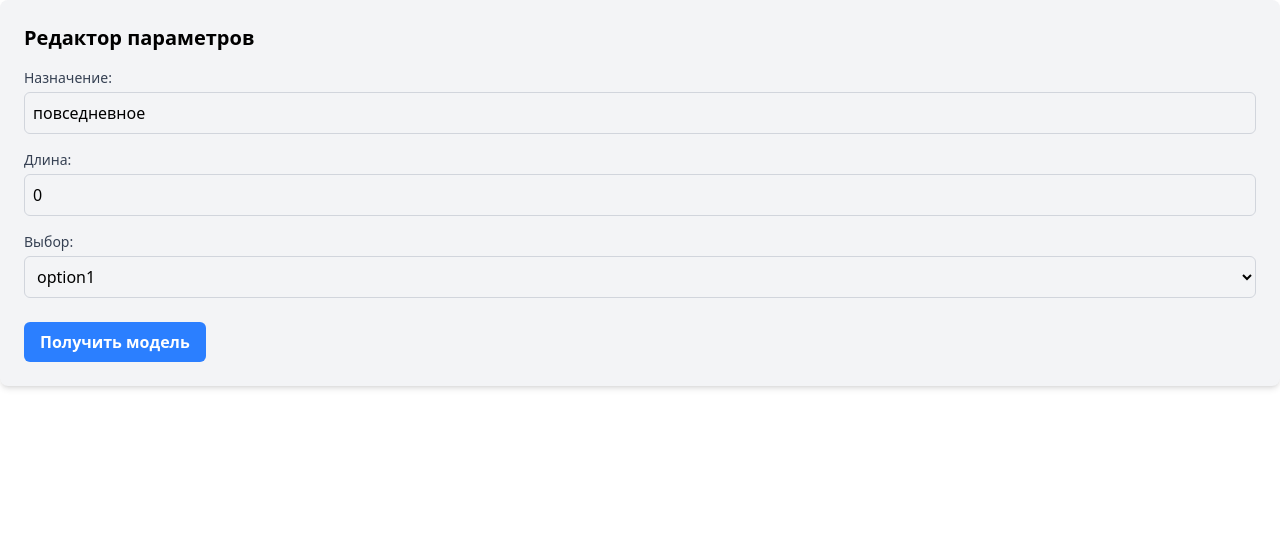
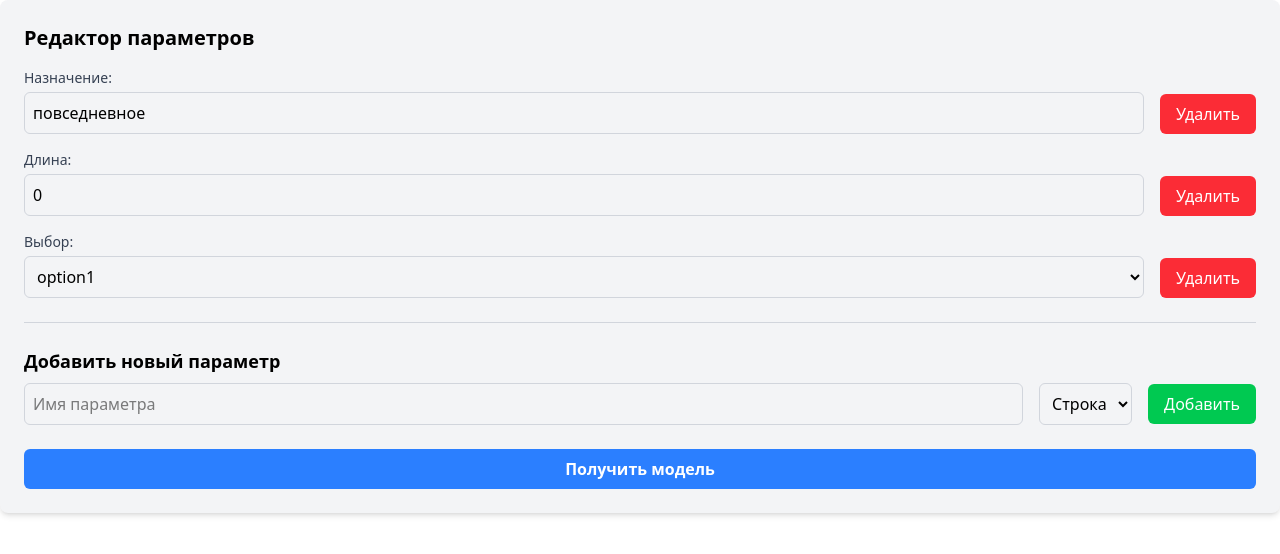
Before and after one commit to aiilma/model-param-editor-app, a React (Vite) app: page / in a window 1280 px wide. Shown: the top 554 px of the page. Built offline with nearby package versions, Linux system fonts and the light colour scheme.

Commit message:
feat(ModelParamEditor): добавлена возможность динамически добавлять и удалять именованные параметры

```diff
--- a/src/views/ModelParamEditor/ModelParamEditor.tsx
+++ b/src/views/ModelParamEditor/ModelParamEditor.tsx
@@ -1,16 +1,24 @@
 import React, { useState } from 'react'
 import type { Model, Param, ParamValue } from '../../types/param-editor.ts'
 import ParamInput from './ParamInput'
-import { getDefaultValue, normalizeParamValues } from './utils'
+import { getDefaultValue, normalizeParamValues, generateUniqueId } from './utils'
 
 interface ModelParamEditorProps {
   params: Param[]
   model: Model
 }
 
-const ModelParamEditor: React.FC<ModelParamEditorProps> = ({ params, model }) => {
-  const initializeParamValues = () => {
-    return params.map((param) => {
+const ModelParamEditor: React.FC<ModelParamEditorProps> = ({ params: initialParams, model }) => {
+  const [params, setParams] = useState<Param[]>(initialParams)
+  const [paramValues, setParamValues] = useState<ParamValue[]>(initializeParamValues())
+
+  const [newParamName, setNewParamName] = useState('')
+  const [newParamType, setNewParamType] = useState<'string' | 'number' | 'select'>('string')
+  const [newParamOptions, setNewParamOptions] = useState<string[]>([])
+  const [newOption, setNewOption] = useState('')
+
+  function initializeParamValues() {
+    return initialParams.map((param) => {
       const existingValue = model.paramValues.find((pv) => pv.paramId === param.id)
       return {
         paramId: param.id,
@@ -18,8 +26,6 @@ const ModelParamEditor: React.FC<ModelParamEditorProps> = ({ params, model }) =>
       }
     })
   }
-
-  const [paramValues, setParamValues] = useState<ParamValue[]>(initializeParamValues())
 
   const handleInputChange = (paramId: number, value: string | number) => {
     setParamValues((prevValues) => {
@@ -31,6 +37,47 @@ const ModelParamEditor: React.FC<ModelParamEditorProps> = ({ params, model }) =>
       }
       return updatedValues
     })
+  }
+
+  const handleAddOption = () => {
+    if (newOption.trim()) {
+      setNewParamOptions((prevOptions) => [...prevOptions, newOption.trim()])
+      setNewOption('')
+    }
+  }
+
+  const handleAddParam = () => {
+    if (!newParamName.trim()) return
+
+    let newParam: Param
+
+    if (newParamType === 'select') {
+      newParam = {
+        id: generateUniqueId(),
+        name: newParamName,
+        type: 'select',
+        options: newParamOptions,
+      }
+    } else {
+      newParam = {
+        id: generateUniqueId(),
+        name: newParamName,
+        type: newParamType,
+      }
+    }
+
+    setParams((prevParams) => [...prevParams, newParam])
+    setParamValues((prevValues) => [
+      ...prevValues,
+      { paramId: newParam.id, value: getDefaultValue(newParam) },
+    ])
+    setNewParamName('')
+    setNewParamOptions([]) // Очистить опции после добавления параметра
+  }
+
+  const handleRemoveParam = (paramId: number) => {
+    setParams((prevParams) => prevParams.filter((param) => param.id !== paramId))
+    setParamValues((prevValues) => prevValues.filter((paramValue) => paramValue.paramId !== paramId))
   }
 
   const getModel = (): Model => {
@@ -55,17 +102,77 @@ const ModelParamEditor: React.FC<ModelParamEditorProps> = ({ params, model }) =>
       <h2 className="text-xl font-bold mb-4">Редактор параметров</h2>
       <div className="space-y-4">
         {params.map((param) => (
-          <ParamInput
-            key={param.id}
-            param={param}
-            value={paramValues.find((pv) => pv.paramId === param.id)?.value || ''}
-            onChange={handleInputChange}
+          <div key={param.id} className="flex items-end space-x-4">
+            <div className="flex-1">
+              <ParamInput
+                param={param}
+                value={paramValues.find((pv) => pv.paramId === param.id)?.value || ''}
+                onChange={handleInputChange}
+              />
+            </div>
+            <button
+              onClick={() => handleRemoveParam(param.id)}
+              className="px-4 py-2 bg-red-500 text-white rounded-md hover:bg-red-600 focus:outline-none focus:ring-2 focus:ring-red-500">
+              Удалить
+            </button>
+          </div>
+        ))}
+      </div>
+      <hr className="my-6 border-gray-300" />
+      <div className="mt-6">
+        <h3 className="text-lg font-semibold mb-2">Добавить новый параметр</h3>
+        <div className="flex items-center space-x-4">
+          <input
+            type="text"
+            placeholder="Имя параметра"
+            value={newParamName}
+            onChange={(e) => setNewParamName(e.target.value)}
+            className="p-2 border border-gray-300 rounded-md focus:outline-none focus:ring-2 focus:ring-blue-500 w-full"
           />
-        ))}
+          <select
+            value={newParamType}
+            onChange={(e) => setNewParamType(e.target.value as 'string' | 'number' | 'select')}
+            className="p-2 border border-gray-300 rounded-md focus:outline-none focus:ring-2 focus:ring-blue-500">
+            <option value="string">Строка</option>
+            <option value="number">Число</option>
+            <option value="select">Выбор</option>
+          </select>
+          <button
+            onClick={handleAddParam}
+            className="px-4 py-2 bg-green-500 text-white rounded-md hover:bg-green-600">
+            Добавить
+          </button>
+        </div>
+        {newParamType === 'select' && (
+          <div className="mt-4">
+            <h4 className="text-md font-medium mb-2">Опции для выбора</h4>
+            <div className="flex items-center space-x-4">
+              <input
+                type="text"
+                placeholder="Добавить опцию"
+                value={newOption}
+                onChange={(e) => setNewOption(e.target.value)}
+                className="p-2 border border-gray-300 rounded-md focus:outline-none focus:ring-2 focus:ring-blue-500 w-full"
+              />
+              <button
+                onClick={handleAddOption}
+                className="px-4 py-2 bg-blue-500 text-white rounded-md hover:bg-blue-600">
+                Добавить опцию
+              </button>
+            </div>
+            <ul className="mt-2 list-disc pl-5">
+              {newParamOptions.map((option, index) => (
+                <li key={index} className="text-sm text-gray-700">
+                  {option}
+                </li>
+              ))}
+            </ul>
+          </div>
+        )}
       </div>
       <button
         onClick={() => console.log(getModel())}
-        className="mt-6 px-4 py-2 bg-blue-500 text-white font-semibold rounded-md hover:bg-blue-600 focus:outline-none focus:ring-2 focus:ring-blue-500">
+        className="mt-6 px-4 py-2 bg-blue-500 text-white font-semibold rounded-md hover:bg-blue-600 focus:outline-none focus:ring-2 focus:ring-blue-500 w-full">
         Получить модель
       </button>
     </div>
--- a/src/views/ModelParamEditor/utils.ts
+++ b/src/views/ModelParamEditor/utils.ts
@@ -1,6 +1,6 @@
 import type { Param, ParamValue } from '../../types/param-editor.ts'
 
-export const getDefaultValue = (param: Param): string | number => {
+export const getDefaultValue = (param: Param): string => {
   switch (param.type) {
     case 'number':
       return '0'
@@ -29,3 +29,9 @@ export const normalizeParamValues = (paramValues: ParamValue[], params: Param[])
     }
   })
 }
+
+let uniqueIdCounter = 0
+
+export const generateUniqueId = (): number => {
+  return Date.now() + uniqueIdCounter++
+}
```
